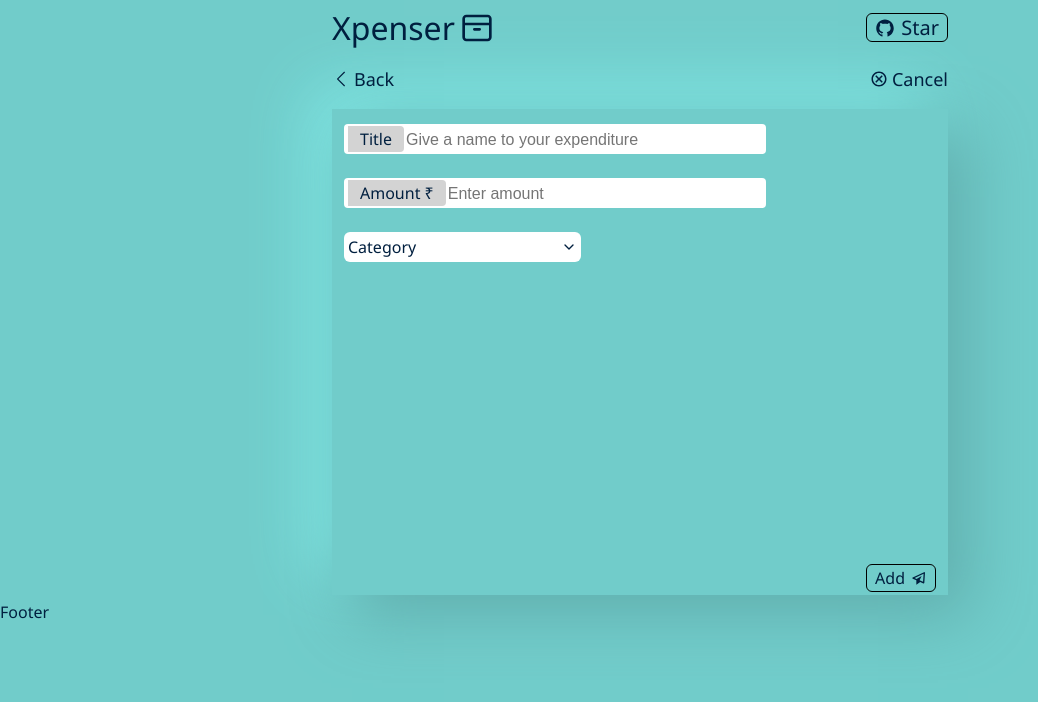
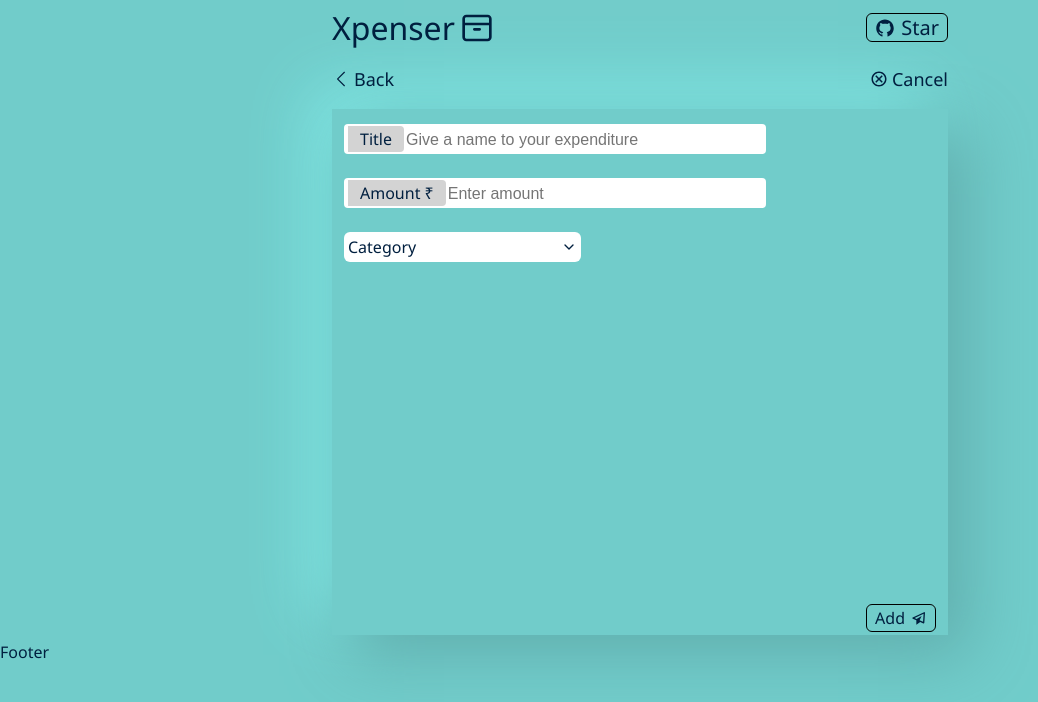
Before and after one commit to SAIKUMAR124/expense-tracker, a React (Create React App) app: page /add-expense in a window 1280 px wide. Shown: the top 702 px of the page, without its empty margins (0-1038 px from the left). Built offline with nearby package versions, Linux system fonts and the light colour scheme.

Commit message:
updated form styles

```diff
--- a/src/components/add-form/AddForm.css
+++ b/src/components/add-form/AddForm.css
@@ -5,7 +5,7 @@
   display: flex;
   flex-direction: column;
   flex: 1;
-  min-height: 60vh;
+  min-height: 65vh;
   padding: 3px 12px;
 }
 
@@ -69,10 +69,11 @@
     padding: 8px 0;
     cursor: pointer;
     background-color: white;
+    padding-left: 12px;
 }
 
 .cat-icons{
-    font-size: 30px;
+    font-size: 20px;
     margin-right: 20px;
 }
 
```
